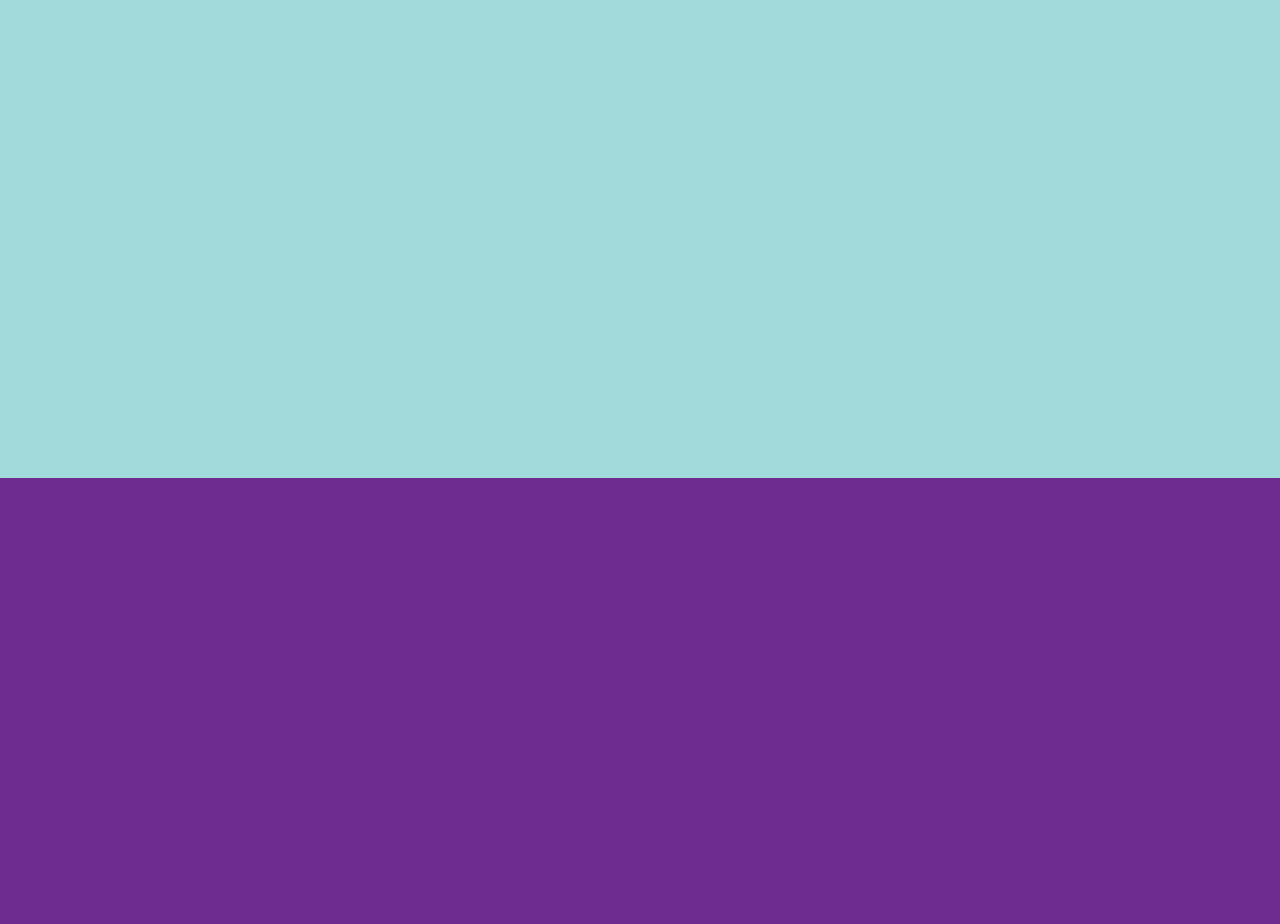
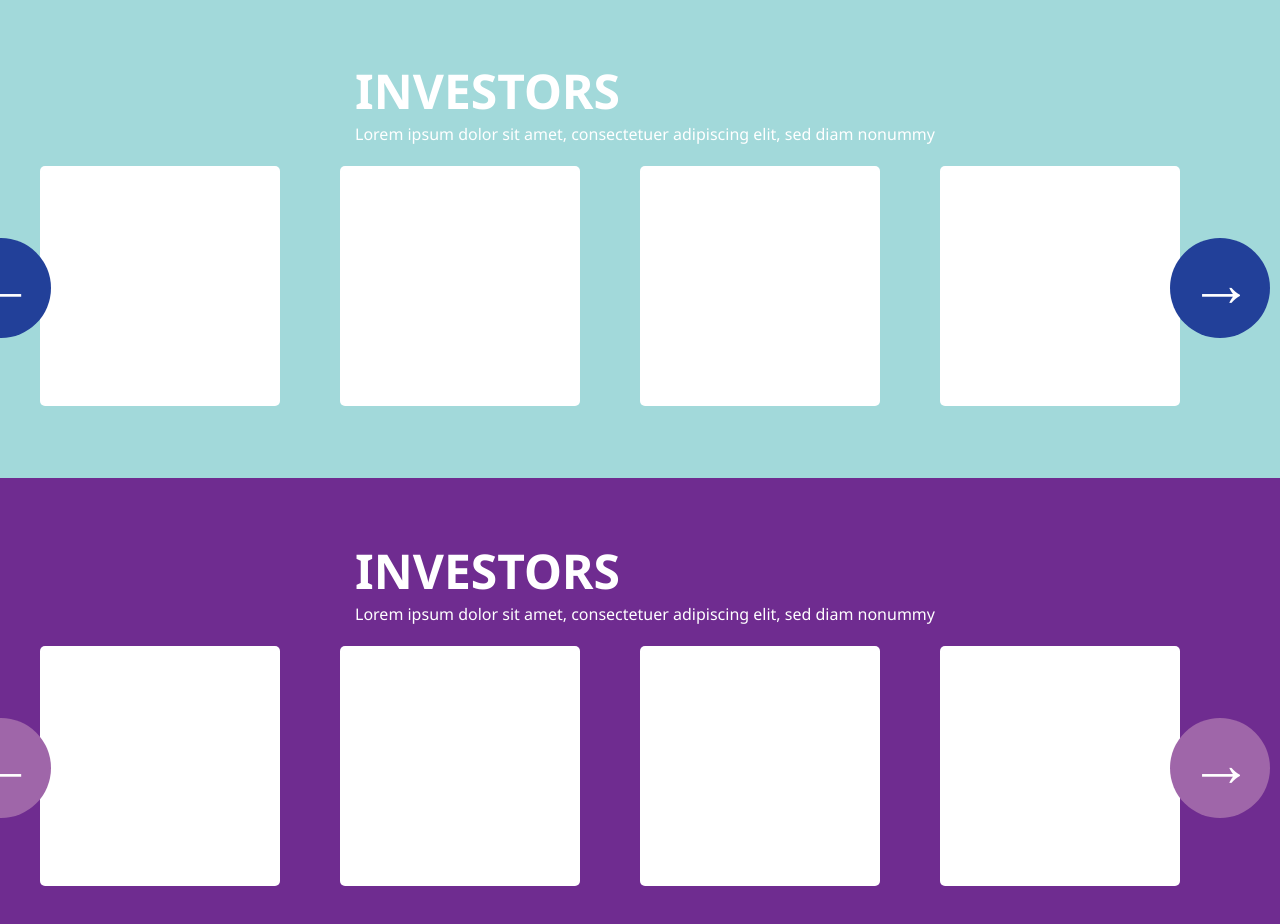
Before and after one commit to FinNexus/finnexus-ui, a Next.js app: page / in a window 1280 px wide. Shown: the part 3042-3966 px from the top of the page. Built offline with nearby package versions, Linux system fonts and the light colour scheme.

Commit message:
complte third section

```diff
--- a/components/arrow.js
+++ b/components/arrow.js
@@ -12,6 +12,8 @@ export default function ArrowComponent(props) {
         glyphColor = 'var(--dark-pink-color)';
     } else if (props.glyphColor === 'blue') {
         glyphColor = 'var(--top-color)';
+    } else if (props.glyphColor === 'lightpink') {
+        glyphColor = 'var(--light-pink-color)';
     }
     if (props.size === 'medium') {
         width = "50px";
@@ -33,6 +35,9 @@ export default function ArrowComponent(props) {
     if (props.position === "bottom right" || props.position === "right bottom") {
         posAttr.right = "10px";
         posAttr.bottom = "10px";
+    } else if (props.right && props.bottom) {
+        posAttr.right = props.right;
+        posAttr.bottom = props.bottom;
     }
 
     const styleObj = {
--- a/pages/index.js
+++ b/pages/index.js
@@ -113,8 +113,28 @@ export default function Home() {
               </div>
             </div>
           </div>
-          <div></div>
-          <div></div>
+          <div className={styles.picSliderContainer}>
+            <div className={styles.picSliderTextBox}><div style={{ width: "25%" }}></div><div><p className={styles.picSliderTextHeader}>INVESTORS</p><p className={styles.picSliderTextContent}>Lorem ipsum dolor sit amet, consectetuer adipiscing elit, sed diam nonummy</p></div></div>
+            <div className={styles.picSlider}>
+              <span><ArrowComponent right="96%" bottom="80px" size="large" glyphDir="left" glyphColor="blue" /></span>
+              <div className={styles.picSliderBox}></div>
+              <div className={styles.picSliderBox}></div>
+              <div className={styles.picSliderBox}></div>
+              <div className={styles.picSliderBox}></div>
+              <span><ArrowComponent right="10px" bottom="80px" size="large" glyphDir="right" glyphColor="blue" /></span>
+            </div>
+          </div>
+          <div className={styles.picSliderContainer}>
+            <div className={styles.picSliderTextBox}><div style={{ width: "25%" }}></div><div><p className={styles.picSliderTextHeader}>INVESTORS</p><p className={styles.picSliderTextContent}>Lorem ipsum dolor sit amet, consectetuer adipiscing elit, sed diam nonummy</p></div></div>
+            <div className={styles.picSlider}>
+              <span><ArrowComponent right="96%" bottom="80px" size="large" glyphDir="left" glyphColor="lightpink" /></span>
+              <div className={styles.picSliderBox}></div>
+              <div className={styles.picSliderBox}></div>
+              <div className={styles.picSliderBox}></div>
+              <div className={styles.picSliderBox}></div>
+              <span><ArrowComponent right="10px" bottom="80px" size="large" glyphDir="right" glyphColor="lightpink" /></span>
+            </div>
+          </div>
         </div>
         <div className={styles.rightThirdSection}>
           <div style={{ height: "25%" }}></div>
--- a/styles/Home.module.css
+++ b/styles/Home.module.css
@@ -219,6 +219,7 @@ div.upperMainContent p {
     var(--dark-pink-color) 30%
   );
   display: flex;
+  flex-direction: column;
 }
 
 .leftThirdSection {
@@ -288,3 +289,51 @@ div.upperMainContent p {
   font-size: 20px;
   font-weight: bold;
 }
+
+.picSliderContainer {
+  height: 30%;
+  padding: 60px 0;
+}
+
+.picSliderTextBox {
+  width: 100%;
+  height: 30%;
+  padding: 0 70px;
+  display: flex;
+}
+
+.picSliderTextHeader {
+  color: white;
+  font-size: 3em;
+  font-weight: 900;
+  margin: 0;
+}
+
+.picSliderTextContent {
+  margin: 0;
+  color: white;
+}
+
+.picSlider {
+  width: 100%;
+  height: 70%;
+  padding: 0 40px;
+  display: flex;
+  position: relative;
+}
+
+.picSliderBox {
+  width: 15em;
+  height: 15em;
+  background-color: white;
+  margin: 0 30px;
+  border-radius: 5px;
+}
+
+div.picSliderBox:first-of-type {
+  margin-left: 0;
+}
+
+div.picSliderBox:last-of-type {
+  margin-right: 0;
+}
```
